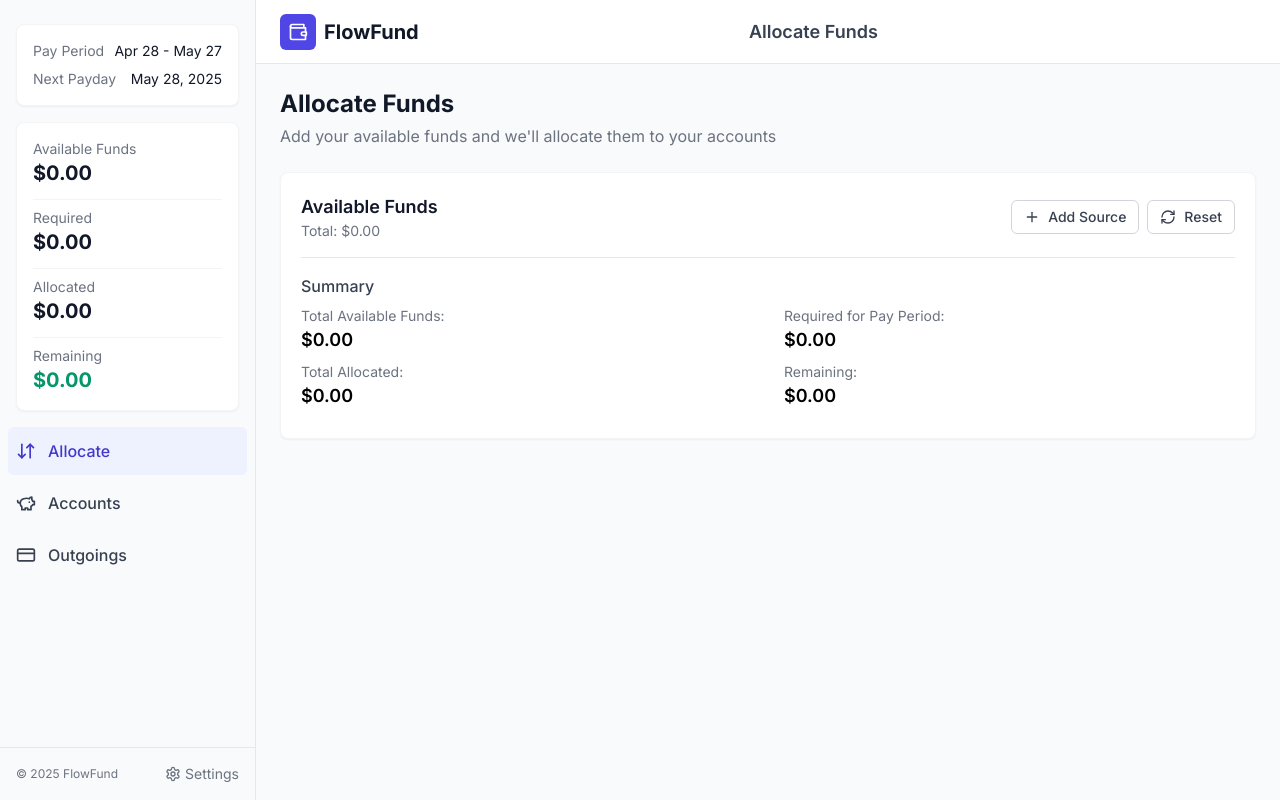
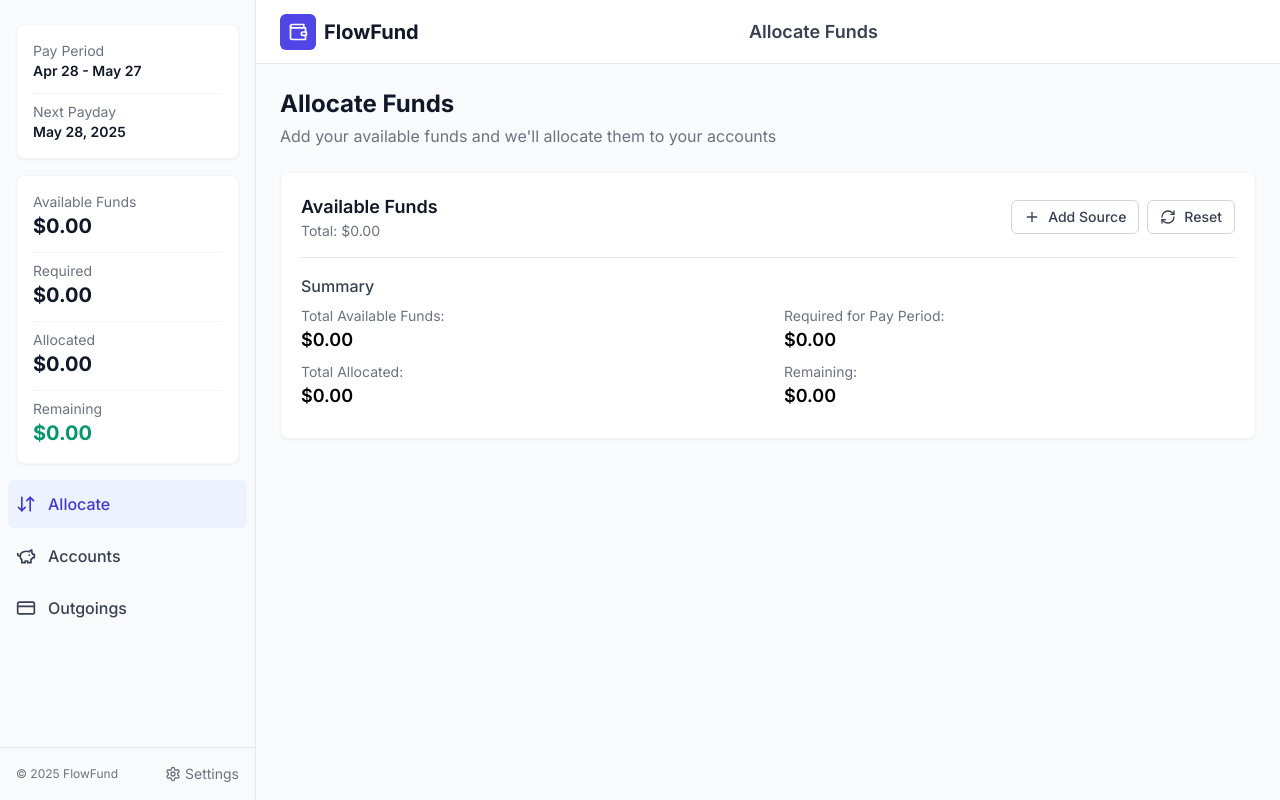
Before and after one commit to szepeviktor/flowfund, a React (Vite) app: page / in a window 1280 px wide. Built offline with nearby package versions, Linux system fonts and the light colour scheme.

Commit message:
Sidebar styling

```diff
--- a/src/components/Layout/Sidebar.tsx
+++ b/src/components/Layout/Sidebar.tsx
@@ -282,18 +282,19 @@ const Sidebar: React.FC<SidebarProps> = ({ isOpen, closeSidebar }) => {
           <div className="pt-6 pb-4 px-4">
             {/* Pay Period Widget */}
             <div className="bg-white rounded-lg p-4 shadow-sm border border-gray-100 mb-4">
-              <div className="space-y-2">
-                <div className="flex justify-between items-center">
+              <div className="space-y-3">
+                <div>
                   <p className="text-sm text-gray-500">Pay Period</p>
-                  <span className="text-sm text-gray-900">
+                  <p className="text-sm font-semibold text-gray-900">
                     {startDate.toLocaleDateString('en-US', { month: 'short', day: 'numeric' })} - {endDate.toLocaleDateString('en-US', { month: 'short', day: 'numeric' })}
-                  </span>
+                  </p>
                 </div>
-                <div className="flex justify-between items-center">
+
+                <div className="pt-2 border-t border-gray-100">
                   <p className="text-sm text-gray-500">Next Payday</p>
-                  <span className="text-sm text-gray-900">
+                  <p className="text-sm font-semibold text-gray-900">
                     {formatDate(nextPayDate.toISOString())}
-                  </span>
+                  </p>
                 </div>
               </div>
             </div>
```
